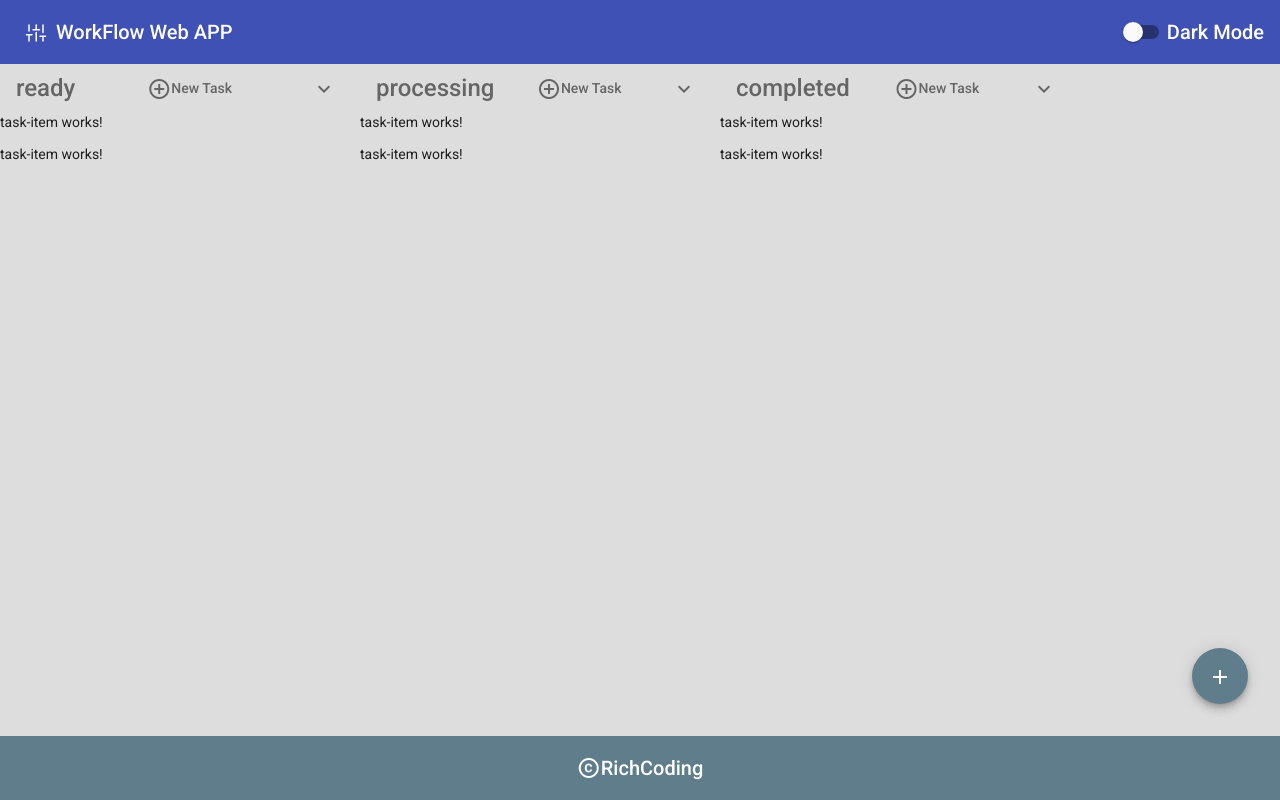
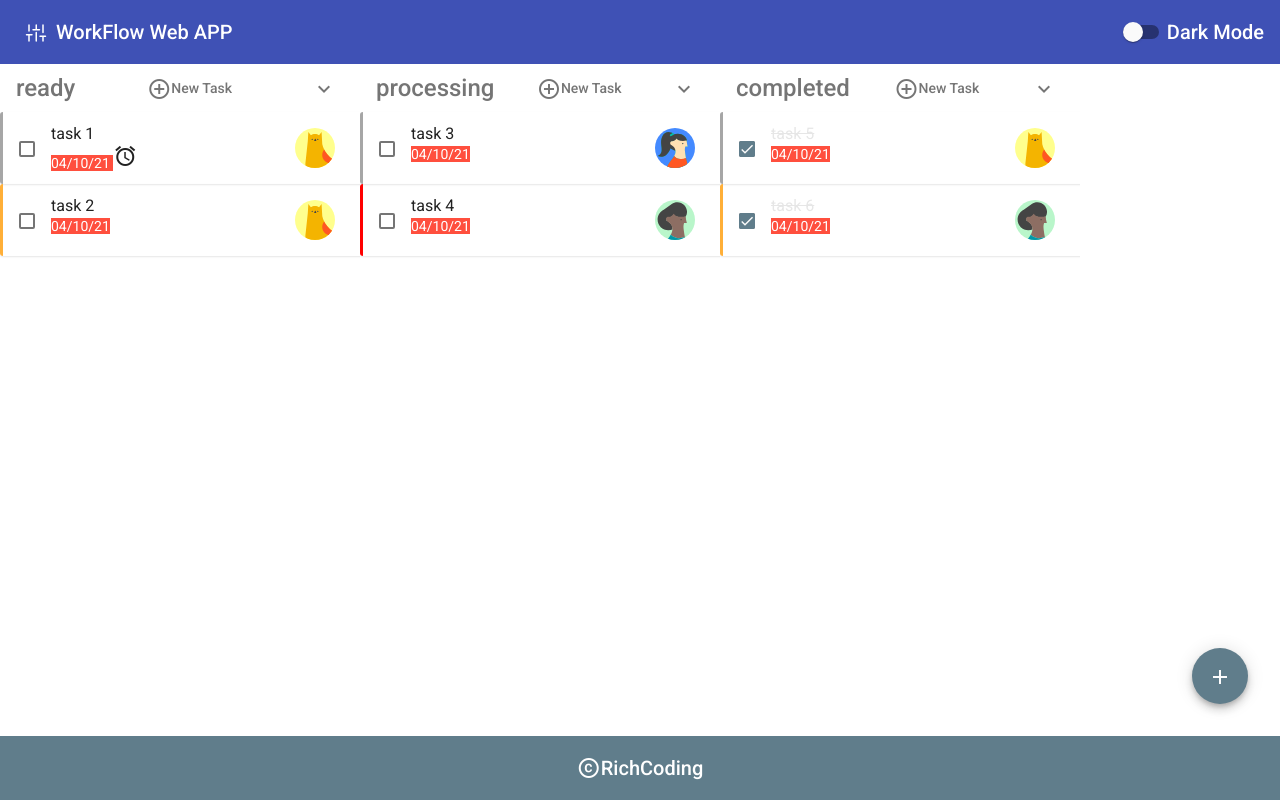
Before and after one commit to rick-liyue-huang/WorkFlow-In-Angular, an Angular app: page /tasklists in a window 1280 px wide. Built offline with nearby package versions, Linux system fonts and the light colour scheme.

Commit message:
modify the task item component

```diff
--- a/src/app/app.component.scss
+++ b/src/app/app.component.scss
@@ -8,5 +8,5 @@ mat-drawer-container.my-dark-theme {
 }
 
 mat-drawer-container.my-light-theme {
-  background-color: #ddd;
+  background-color: #fff;
 }
--- a/src/app/shared/shared.module.ts
+++ b/src/app/shared/shared.module.ts
@@ -14,6 +14,8 @@ import {MatDialogModule} from '@angular/material/dialog';
 import {MatAutocompleteModule} from '@angular/material/autocomplete';
 import {MatOptionModule} from '@angular/material/core';
 import {MatMenuModule} from '@angular/material/menu';
+import {MatCheckboxModule} from '@angular/material/checkbox';
+import {MatTooltipModule} from '@angular/material/tooltip';
 
 
 @NgModule({
@@ -34,6 +36,8 @@ import {MatMenuModule} from '@angular/material/menu';
     MatAutocompleteModule,
     MatOptionModule,
     MatMenuModule,
+    MatCheckboxModule,
+    MatTooltipModule,
   ],
   exports: [
     CommonModule,
@@ -51,6 +55,8 @@ import {MatMenuModule} from '@angular/material/menu';
     MatAutocompleteModule,
     MatOptionModule,
     MatMenuModule,
+    MatCheckboxModule,
+    MatTooltipModule
   ]
 })
 export class SharedModule { }
--- a/src/app/task/task-header/task-header.component.html
+++ b/src/app/task/task-header/task-header.component.html
@@ -22,7 +22,7 @@
     <span>Edit List Name</span>
   </button>
   <button mat-menu-item>
-    <mat-icon svgIcon="move"></mat-icon>
+    <mat-icon svgIcon="move" class="material-icon"></mat-icon>
     <span>Move List Content</span>
   </button>
   <button mat-menu-item>
--- a/src/app/task/task-header/task-header.component.scss
+++ b/src/app/task/task-header/task-header.component.scss
@@ -13,3 +13,7 @@
   align-content: center;
   width: 100%;
 }
+
+.material-icon {
+  line-height: 1;
+}
--- a/src/app/task/task-home/task-home.component.html
+++ b/src/app/task/task-home/task-home.component.html
@@ -1,7 +1,10 @@
 <div class="task-lists">
   <app-task-list *ngFor="let list of lists" class="list-container">
     <app-task-header [header]="list.name"></app-task-header>
-    <app-task-item *ngFor="let task of list.tasks"></app-task-item>
+    <app-task-item
+      *ngFor="let task of list.tasks"
+      [item]="task"
+    ></app-task-item>
   </app-task-list>
 </div>
 
--- a/src/app/task/task-home/task-home.component.ts
+++ b/src/app/task/task-home/task-home.component.ts
@@ -15,6 +15,9 @@ export class TaskHomeComponent implements OnInit {
         {
           id: 1,
           desc: 'task 1',
+          completed: false,
+          reminder: new Date(),
+          priority: 3,
           owner: {
             id: 1,
             name: 'rick',
@@ -25,10 +28,12 @@ export class TaskHomeComponent implements OnInit {
         {
           id: 2,
           desc: 'task 2',
+          completed: false,
+          priority: 2,
           owner: {
             id: 1,
             name: 'leo',
-            avatar: 'avatars:svg-12'
+            avatar: 'avatars:svg-11'
           },
           dueDate: new Date()
         }
@@ -37,10 +42,13 @@ export class TaskHomeComponent implements OnInit {
     {
       id: 2,
       name: 'processing',
+
       tasks: [
         {
           id: 1,
           desc: 'task 3',
+          priority: 3,
+          completed: false,
           owner: {
             id: 1,
             name: 'claire',
@@ -51,6 +59,8 @@ export class TaskHomeComponent implements OnInit {
         {
           id: 2,
           desc: 'task 4',
+          priority: 1,
+          completed: false,
           owner: {
             id: 1,
             name: 'aj',
@@ -67,6 +77,8 @@ export class TaskHomeComponent implements OnInit {
         {
           id: 1,
           desc: 'task 5',
+          priority: 3,
+          completed: true,
           owner: {
             id: 1,
             name: 'rick',
@@ -77,6 +89,8 @@ export class TaskHomeComponent implements OnInit {
         {
           id: 2,
           desc: 'task 6',
+          priority: 2,
+          completed: true,
           owner: {
             id: 1,
             name: 'leo',
--- a/src/app/task/task-item/task-item.component.html
+++ b/src/app/task/task-item/task-item.component.html
@@ -1 +1,19 @@
-<p>task-item works!</p>
+<mat-list-item class="container"
+               [ngClass]="{
+    'priority-normal': item.priority === 3,
+    'priority-important': item.priority === 2,
+    'priority-emergency': item.priority === 1
+  }"
+>
+  <mat-checkbox class="completion-status" [checked]="item.completed"></mat-checkbox>
+  <div mat-line class="content" [ngClass]="{'completed': item.completed}">
+    <span matTooltip="{{item.desc}}">{{item.desc}}</span>
+  </div>
+  <div mat-line class="bottom-bar">
+    <span class="duedate" *ngIf="item.dueDate">
+      {{item.dueDate | date: 'dd/MM/yy'}}
+    </span>
+    <mat-icon *ngIf="item.reminder">alarm</mat-icon>
+  </div>
+  <mat-icon [svgIcon]="avatar" mat-list-avatar class="avatar"></mat-icon>
+</mat-list-item>
--- a/src/app/task/task-item/task-item.component.scss
+++ b/src/app/task/task-item/task-item.component.scss
@@ -0,0 +1,77 @@
+mat-icon.avatar {
+  overflow: hidden;
+  width: 64px;
+  height: 64px;
+  border-radius: 50%;
+  margin: 12px;
+  order: 3;
+}
+
+.completed {
+  opacity: 0.64;
+  color: #d9d9d9;
+  text-decoration: line-through;
+}
+
+.completion-status {
+  order:  -1
+}
+.priority-normal {
+  border-left: 3px solid #a6a6a6;
+}
+
+.priority-important {
+  border-left: 3px solid #ffaf38;
+}
+
+.priority-emergency {
+  border-left: 3px solid red;
+}
+
+.checkbox-section {
+  border: 0 solid #a6a6a6;
+}
+
+.duedate {
+  background-color: #ff4f3e;
+  color: #fff;
+}
+
+.alarm {
+  font-size: 18px;
+}
+
+.bottom-bar {
+  margin-top: 3px;
+  margin-bottom: 2px;
+  font-size: 10px;
+  width: 100%;
+  order: 1;
+  display: flex;
+  flex: 0 0 28px;
+}
+
+.status {
+  order: -1;
+}
+
+.content {
+  order: 1;
+  width: 100%;
+  padding: 5px;
+}
+
+.container {
+  width: 100%;
+  border-radius: 3px;
+  box-shadow: 0 1px 2px rgba(0, 0, 0, 0.1);
+}
+
+.drag-start {
+  opacity: 0.5;
+  border: #ff525b dashed 2px;
+}
+
+:host {
+  width: 100%;
+}
--- a/src/app/task/task-item/task-item.component.ts
+++ b/src/app/task/task-item/task-item.component.ts
@@ -1,4 +1,4 @@
-import { Component, OnInit } from '@angular/core';
+import {Component, Input, OnInit} from '@angular/core';
 
 @Component({
   selector: 'app-task-item',
@@ -7,9 +7,13 @@ import { Component, OnInit } from '@angular/core';
 })
 export class TaskItemComponent implements OnInit {
 
+  @Input() item: any;
+  @Input() avatar!: string;
+
   constructor() { }
 
   ngOnInit(): void {
+    this.avatar = this.item.owner  ? this.item.owner.avatar : 'unassigned'
   }
 
 }
--- a/src/app/utils/svg.utils.ts
+++ b/src/app/utils/svg.utils.ts
@@ -26,4 +26,5 @@ export const loadSvgResource = (iconRegister: MatIconRegistry, sanitizer: DomSan
   iconRegister.addSvgIcon('move', sanitizer.bypassSecurityTrustResourceUrl(`${iconDir}/move.svg`));
   iconRegister.addSvgIcon('add', sanitizer.bypassSecurityTrustResourceUrl(`${iconDir}/add.svg`));
   iconRegister.addSvgIcon('delete', sanitizer.bypassSecurityTrustResourceUrl(`${iconDir}/delete.svg`));
+  iconRegister.addSvgIcon('unassigned', sanitizer.bypassSecurityTrustResourceUrl(`${avatarDir}/unassigned.svg`));
 }
```
